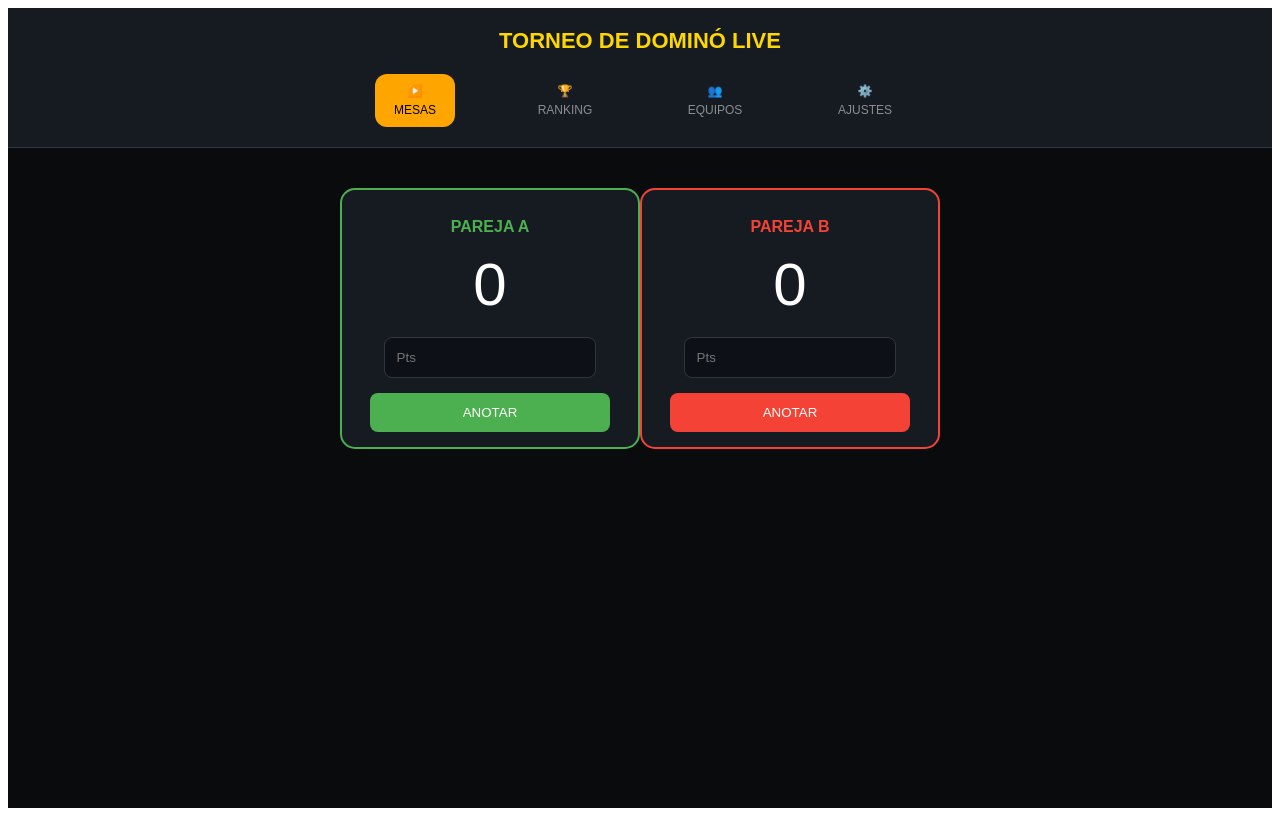
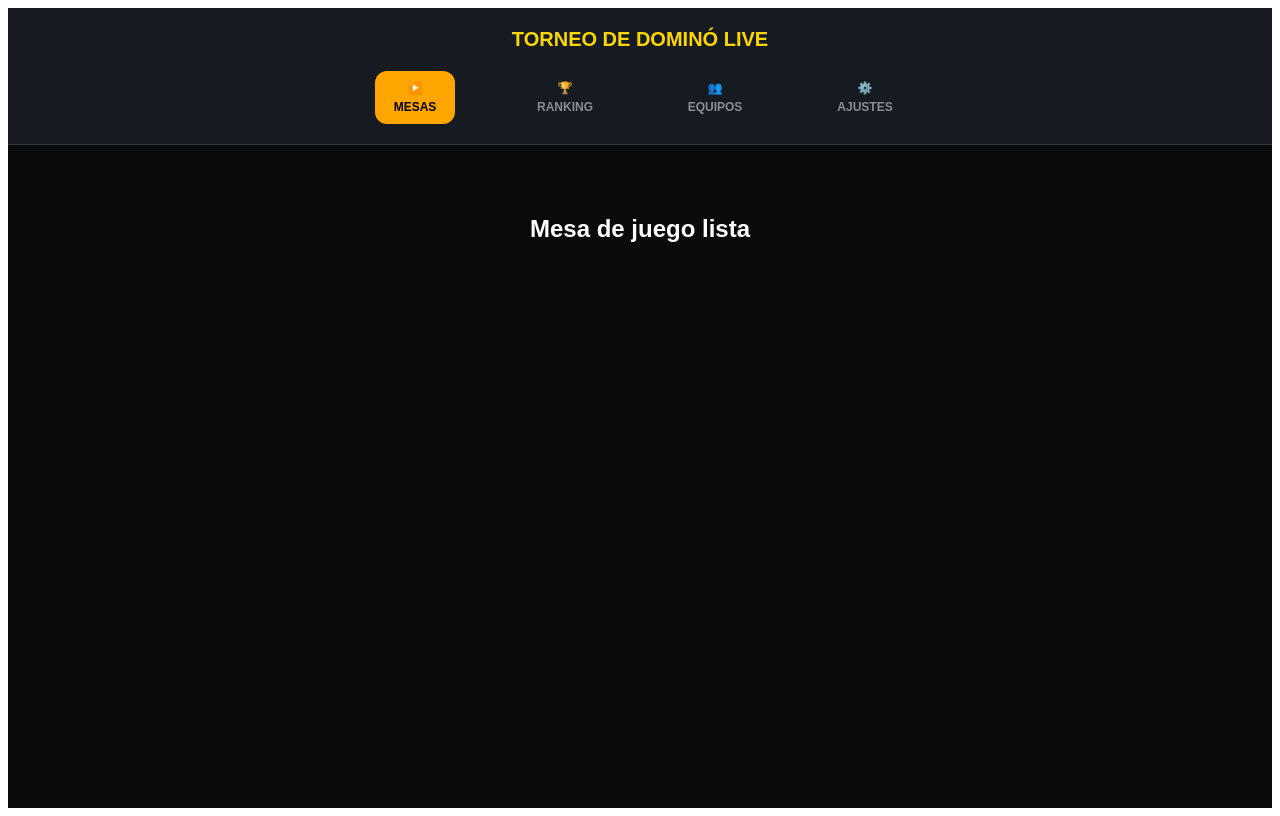
Before and after one commit to denisferrer197-arch/Domino-live-pro, a React (Create React App) app: page / in a window 1280 px wide. Built offline with nearby package versions, Linux system fonts and the light colour scheme.

Commit message:
Registro de equipos conectado a enfrentamientos aleatorios

```diff
--- a/src/App.js
+++ b/src/App.js
@@ -1,29 +1,39 @@
-import React, { useState } from 'react';
+import React, { useState, useEffect } from 'react';
 
 function App() {
   const [puntosA, setPuntosA] = useState(0);
   const [puntosB, setPuntosB] = useState(0);
   const [entradaA, setEntradaA] = useState('');
   const [entradaB, setEntradaB] = useState('');
-
   const [vistaActual, setVistaActual] = useState('MESAS');
   const [nombreTorneo, setNombreTorneo] = useState('Torneo de Dominó Live');
-  const [metaPuntos, setMetaPuntos] = useState(100);
-  const [jugadores, setJugadores] = useState([]);
-  const [nuevoJugador, setNuevoJugador] = useState('');
 
-  const sumarPuntos = (equipo) => {
-    const valor = parseInt(equipo === 'A' ? entradaA : entradaB);
-    if (!isNaN(valor)) {
-      if (equipo === 'A') {
-        setPuntosA(puntosA + valor);
-        setEntradaA('');
-      } else {
-        setPuntosB(puntosB + valor);
-        setEntradaB('');
+  // Estados de Ajustes y Equipos
+  const [equipos, setEquipos] = useState([]);
+  const [nuevoEquipo, setNuevoEquipo] = useState('');
+  const [emparejamientos, setEmparejamientos] = useState([]);
+
+  // Función para mezclar y crear enfrentamientos aleatorios
+  const generarEnfrentamientos = (lista) => {
+    if (lista.length < 2) return [];
+    let mezclados = [...lista].sort(() => Math.random() - 0.5);
+    let grupos = [];
+    for (let i = 0; i < mezclados.length; i += 2) {
+      if (mezclados[i + 1]) {
+        grupos.push({
+          mesa: Math.floor(i/2) + 1,
+          e1: mezclados[i],
+          e2: mezclados[i+1]
+        });
       }
     }
+    return grupos;
   };
+
+  // Se actualizan los enfrentamientos automáticamente al cambiar los equipos
+  useEffect(() => {
+    setEmparejamientos(generarEnfrentamientos(equipos));
+  }, [equipos]);
 
   const navButtonStyle = (vista) => ({
     backgroundColor: vistaActual === vista ? '#ffa500' : 'transparent',
@@ -33,6 +43,7 @@ function App() {
     borderRadius: '12px',
     cursor: 'pointer',
     fontSize: '12px',
+    fontWeight: 'bold',
     display: 'flex',
     flexDirection: 'column',
     alignItems: 'center',
@@ -40,22 +51,10 @@ function App() {
     minWidth: '80px'
   });
 
-  const inputStyle = {
-    width: '100%',
-    padding: '12px',
-    marginTop: '8px',
-    marginBottom: '15px',
-    backgroundColor: '#0d1117',
-    border: '1px solid #30363d',
-    borderRadius: '8px',
-    color: 'white',
-    boxSizing: 'border-box'
-  };
-
   return (
     <div style={{ textAlign: 'center', backgroundColor: '#0a0b0d', minHeight: '100vh', color: 'white', fontFamily: 'sans-serif' }}>
       <header style={{ backgroundColor: '#161b22', padding: '20px 0', borderBottom: '1px solid #30363d' }}>
-        <h1 style={{ margin: '0 0 20px 0', color: '#FFD700', fontSize: '22px' }}>{nombreTorneo.toUpperCase()}</h1>
+        <h1 style={{ margin: '0 0 20px 0', color: '#FFD700', fontSize: '20px' }}>{nombreTorneo.toUpperCase()}</h1>
         <nav style={{ display: 'flex', justifyContent: 'space-around', maxWidth: '600px', margin: '0 auto' }}>
           <button onClick={() => setVistaActual('MESAS')} style={navButtonStyle('MESAS')}><span>▶️</span> MESAS</button>
           <button onClick={() => setVistaActual('RANKING')} style={navButtonStyle('RANKING')}><span>🏆</span> RANKING</button>
@@ -65,70 +64,51 @@ function App() {
       </header>
 
       <main style={{ padding: '20px', maxWidth: '600px', margin: '0 auto' }}>
-        {vistaActual === 'MESAS' && (
-          <div style={{ display: 'flex', justifyContent: 'space-between', marginTop: '20px' }}>
-            <div style={{ border: '2px solid #4caf50', padding: '15px', borderRadius: '15px', width: '48%', backgroundColor: '#161b22' }}>
-              <h2 style={{color: '#4caf50', fontSize: '16px'}}>PAREJA A</h2>
-              <div style={{ fontSize: '60px', margin: '10px 0' }}>{puntosA}</div>
-              <input type="number" value={entradaA} onChange={(e) => setEntradaA(e.target.value)} placeholder="Pts" style={{...inputStyle, width: '80%'}} />
-              <button onClick={() => sumarPuntos('A')} style={{ width: '90%', padding: '12px', backgroundColor: '#4caf50', color: 'white', border: 'none', borderRadius: '8px' }}>ANOTAR</button>
-            </div>
-            <div style={{ border: '2px solid #f44336', padding: '15px', borderRadius: '15px', width: '48%', backgroundColor: '#161b22' }}>
-              <h2 style={{color: '#f44336', fontSize: '16px'}}>PAREJA B</h2>
-              <div style={{ fontSize: '60px', margin: '10px 0' }}>{puntosB}</div>
-              <input type="number" value={entradaB} onChange={(e) => setEntradaB(e.target.value)} placeholder="Pts" style={{...inputStyle, width: '80%'}} />
-              <button onClick={() => sumarPuntos('B')} style={{ width: '90%', padding: '12px', backgroundColor: '#f44336', color: 'white', border: 'none', borderRadius: '8px' }}>ANOTAR</button>
-            </div>
+
+        {/* VISTA EQUIPOS: RIVALES GENERADOS */}
+        {vistaActual === 'EQUIPOS' && (
+          <div>
+            <h2 style={{fontSize: '18px', color: '#ffa500'}}>⚔️ ENFRENTAMIENTOS (ALEATORIO)</h2>
+            {equipos.length < 2 ? (
+              <p style={{color: '#8b949e'}}>Registra al menos 2 equipos en Ajustes para ver las mesas.</p>
+            ) : (
+              emparejamientos.map((m, i) => (
+                <div key={i} style={{backgroundColor: '#161b22', padding: '15px', borderRadius: '12px', border: '1px solid #30363d', marginBottom: '10px', textAlign: 'left'}}>
+                  <div style={{color: '#FFD700', fontWeight: 'bold', marginBottom: '10px'}}>MESA {m.mesa}</div>
+                  <div style={{display: 'flex', justifyContent: 'space-between', alignItems: 'center'}}>
+                    <div style={{color: '#4caf50', fontWeight: 'bold'}}>{m.e1}</div>
+                    <div style={{fontSize: '12px', color: '#8b949e'}}>VS</div>
+                    <div style={{color: '#f44336', fontWeight: 'bold'}}>{m.e2}</div>
+                  </div>
+                </div>
+              ))
+            )}
           </div>
         )}
 
+        {/* VISTA AJUSTES: MANTENIENDO TUS CAMPOS */}
         {vistaActual === 'AJUSTES' && (
-          <div style={{ textAlign: 'left', backgroundColor: '#161b22', padding: '25px', borderRadius: '15px' }}>
-            <h2 style={{ fontSize: '18px', marginBottom: '20px' }}>⚙️ AJUSTES GENERALES</h2>
+          <div style={{ textAlign: 'left', backgroundColor: '#161b22', padding: '20px', borderRadius: '15px' }}>
+            <h2 style={{fontSize: '18px', marginBottom: '20px'}}>⚙️ AJUSTES GENERALES</h2>
+            <label style={{fontSize: '12px', color: '#8b949e', fontWeight: 'bold'}}>NOMBRE DEL TORNEO</label>
+            <input type="text" value={nombreTorneo} onChange={(e) => setNombreTorneo(e.target.value)} style={{width:'100%', padding:'12px', margin:'10px 0', backgroundColor:'#0d1117', border:'1px solid #30363d', color:'white', borderRadius:'8px'}} />
 
-            <label style={{ color: '#8b949e', fontSize: '12px', fontWeight: 'bold' }}>NOMBRE DEL TORNEO</label>
-            <input type="text" value={nombreTorneo} onChange={(e) => setNombreTorneo(e.target.value)} style={inputStyle} />
-
-            <label style={{ color: '#8b949e', fontSize: '12px', fontWeight: 'bold' }}>CÓDIGO DE ACCESO (Público)</label>
-            <input type="text" placeholder="DEJAR VACÍO PARA ACCESO LIBRE" style={{...inputStyle, border: '1px solid #ffa500'}} />
-
-            <div style={{ display: 'flex', gap: '20px' }}>
-              <div style={{ flex: 1 }}>
-                <label style={{ color: '#8b949e', fontSize: '12px', fontWeight: 'bold' }}>TOTAL RONDAS</label>
-                <input type="number" defaultValue="2" style={inputStyle} />
+            <div style={{marginTop:'10px', padding:'15px', border:'1px solid #ffa500', borderRadius:'10px', backgroundColor:'#0d1117'}}>
+              <label style={{color:'#ffa500', fontWeight:'bold', fontSize:'12px'}}>📝 REGISTRO DE EQUIPOS</label>
+              <div style={{display:'flex', gap:'10px', marginTop:'10px'}}>
+                <input type="text" value={nuevoEquipo} onChange={(e) => setNuevoEquipo(e.target.value)} placeholder="Nombre del Equipo" style={{flex:1, padding:'10px', backgroundColor:'#161b22', border:'1px solid #30363d', color:'white', borderRadius:'8px'}} />
+                <button onClick={() => {if(nuevoEquipo){setEquipos([...equipos, nuevoEquipo]); setNuevoEquipo('');}}} style={{padding:'0 15px', backgroundColor:'#4caf50', border:'none', color:'white', borderRadius:'8px', fontWeight:'bold'}}>+</button>
               </div>
-              <div style={{ flex: 1 }}>
-                <label style={{ color: '#8b949e', fontSize: '12px', fontWeight: 'bold' }}>TIEMPO (MIN)</label>
-                <input type="number" defaultValue="2" style={inputStyle} />
+              <div style={{marginTop:'10px', maxHeight:'100px', overflowY:'auto'}}>
+                {equipos.map((eq, i) => <div key={i} style={{fontSize:'14px', padding:'5px 0', borderBottom:'1px solid #30363d'}}>{i+1}. {eq}</div>)}
               </div>
             </div>
 
-            <label style={{ color: '#8b949e', fontSize: '12px', fontWeight: 'bold' }}>META DE PUNTOS (Para ganar)</label>
-            <input type="number" value={metaPuntos} onChange={(e) => setMetaPuntos(e.target.value)} style={inputStyle} />
-
-            <label style={{ color: '#8b949e', fontSize: '12px', fontWeight: 'bold' }}>MÉTODO EMPAREJAMIENTO</label>
-            <select style={inputStyle}><option>Automático (Aleatorio)</option></select>
-
-            {/* SECCIÓN REGISTRO DE JUGADORES */}
-            <div style={{ marginTop: '20px', padding: '15px', border: '1px solid #30363d', borderRadius: '10px', backgroundColor: '#0d1117' }}>
-              <label style={{ color: '#ffa500', fontSize: '12px', fontWeight: 'bold' }}>📝 REGISTRO DE JUGADORES</label>
-              <div style={{ display: 'flex', gap: '10px', marginTop: '10px' }}>
-                <input type="text" value={nuevoJugador} onChange={(e) => setNuevoJugador(e.target.value)} placeholder="Nombre" style={{...inputStyle, marginBottom: 0}} />
-                <button onClick={() => {if(nuevoJugador){setJugadores([...jugadores, nuevoJugador]); setNuevoJugador('');}}} style={{ padding: '0 15px', backgroundColor: '#4caf50', border: 'none', borderRadius: '8px', color: 'white' }}>+</button>
-              </div>
-              <div style={{ marginTop: '10px', maxHeight: '100px', overflowY: 'auto' }}>
-                {jugadores.map((j, i) => (
-                  <div key={i} style={{ display: 'flex', justifyContent: 'space-between', padding: '5px 0', borderBottom: '1px solid #30363d', fontSize: '14px' }}>
-                    <span>{i+1}. {j}</span>
-                    <button onClick={() => setJugadores(jugadores.filter((_, idx) => idx !== i))} style={{ background: 'none', border: 'none', color: '#f44336' }}>✖</button>
-                  </div>
-                ))}
-              </div>
-            </div>
-
-            <button onClick={() => setVistaActual('MESAS')} style={{ width: '100%', padding: '15px', backgroundColor: '#ffa500', border: 'none', borderRadius: '8px', fontWeight: 'bold', marginTop: '20px' }}>GUARDAR Y VOLVER</button>
+            <button onClick={() => setVistaActual('MESAS')} style={{width:'100%', padding:'15px', backgroundColor:'#ffa500', border:'none', borderRadius:'8px', fontWeight:'bold', marginTop:'20px'}}>GUARDAR Y VOLVER</button>
           </div>
         )}
+
+        {vistaActual === 'MESAS' && <h2 style={{marginTop: '50px'}}>Mesa de juego lista</h2>}
       </main>
     </div>
   );
```
